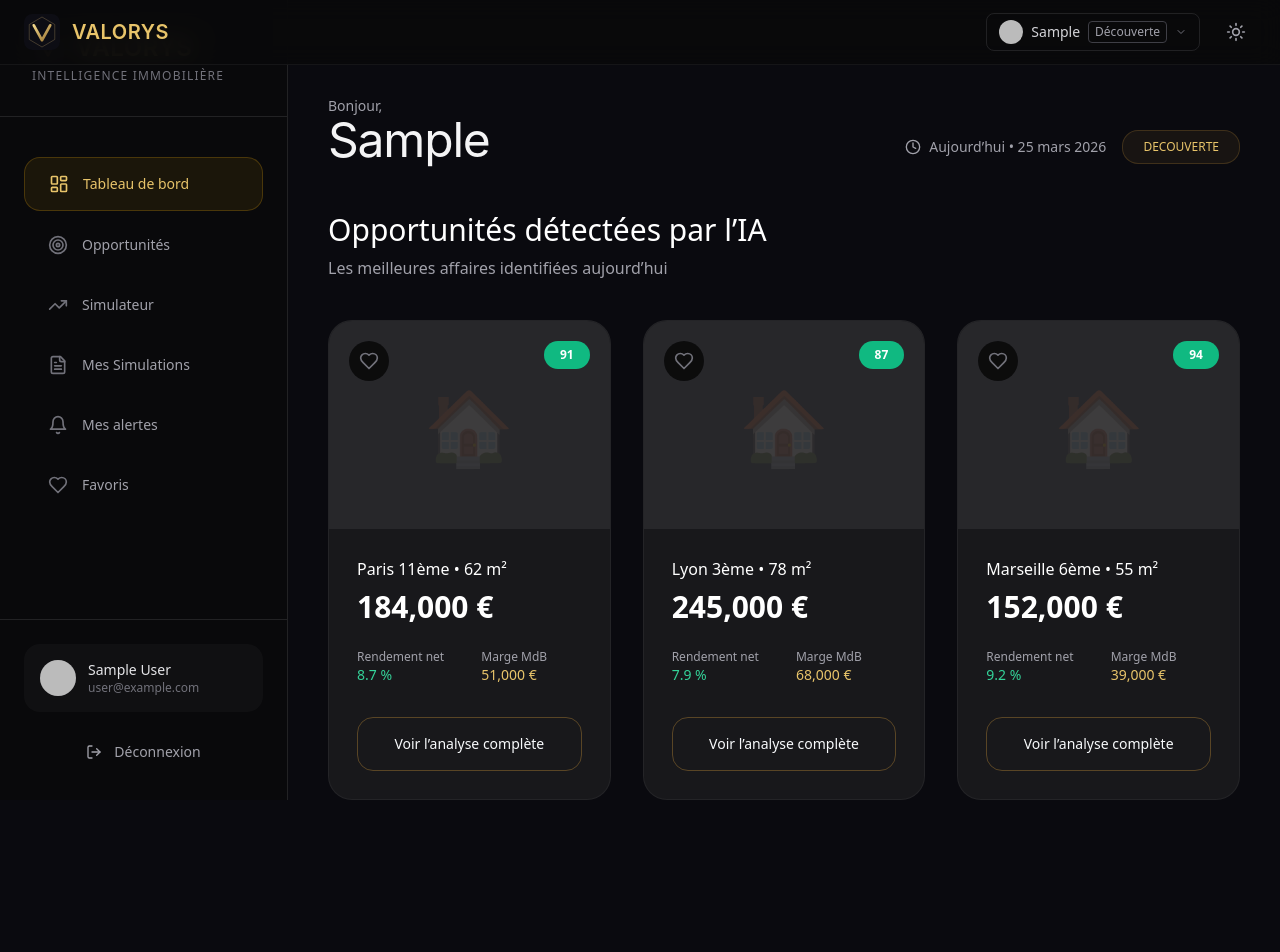
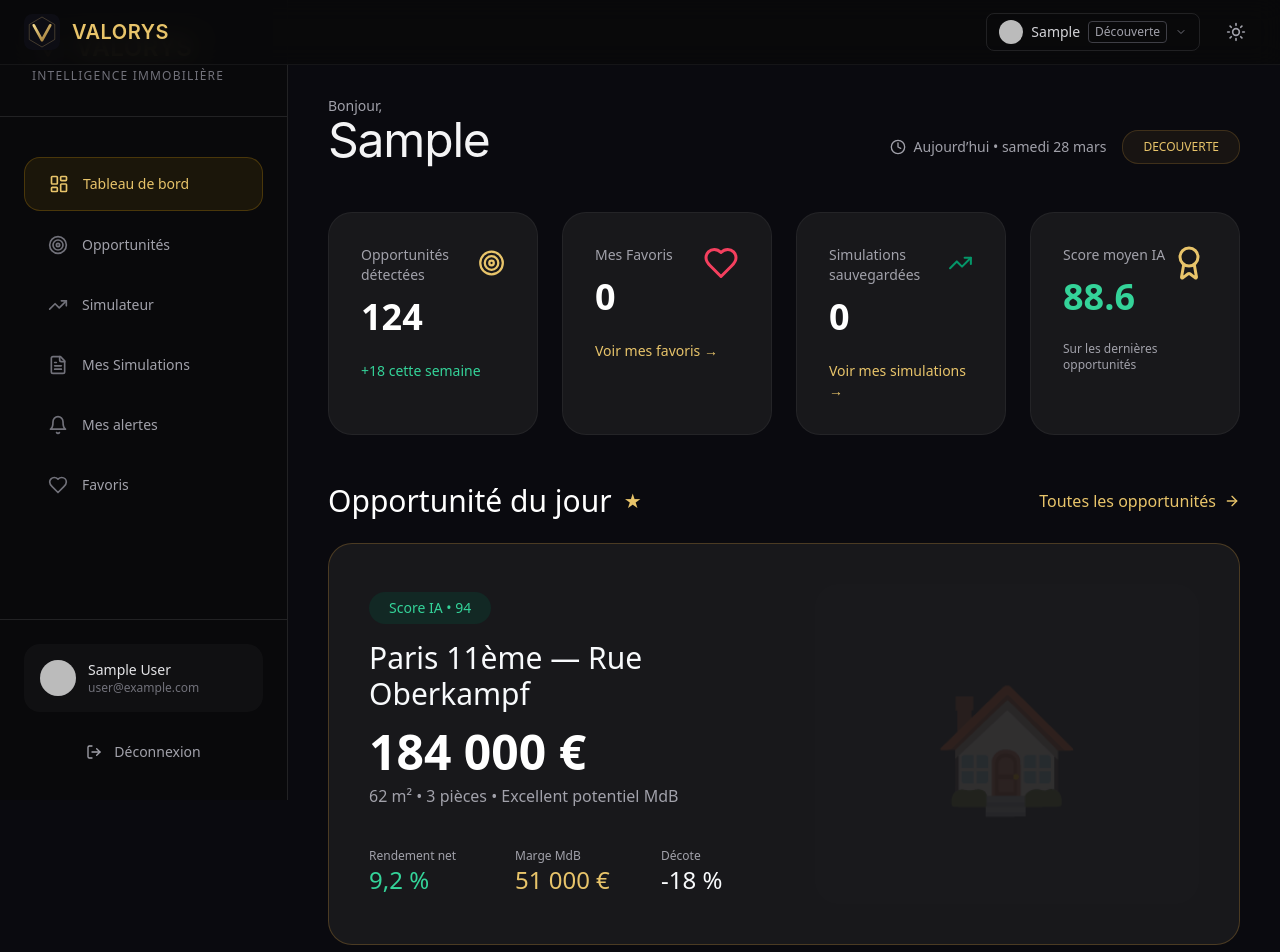
Before and after one commit to pooya75nd/Valorys, a Next.js app: page /dashboard in a window 1280 px wide. Shown: the top 952 px of the page. Before the commit the page ends 880 px from the top, so only its background shows below. Built offline with nearby package versions, Linux system fonts and the light colour scheme; no server answers; sample sign-in values are in the browser's storage.

Commit message:
Refactor DashboardPage with new features and updates

```diff
--- a/src/app/dashboard/page.tsx
+++ b/src/app/dashboard/page.tsx
@@ -1,12 +1,11 @@
 'use client'
 export const dynamic = 'force-dynamic'
-
 import { useSession } from 'next-auth/react'
 import { useRouter } from 'next/navigation'
 import { useEffect, useState } from 'react'
 import Sidebar from '@/components/Sidebar'
 import Link from 'next/link'
-import { ArrowRight, Clock, Star, Heart } from 'lucide-react'
+import { ArrowRight, Clock, Target, TrendingUp, Heart, Award } from 'lucide-react'
 
 const sampleOpportunites = [
   {
@@ -42,24 +41,17 @@ export default function DashboardPage() {
   const { data: session, status } = useSession()
   const router = useRouter()
   const [favoris, setFavoris] = useState<number[]>([])
+  const [simulationsCount, setSimulationsCount] = useState(0)
 
   useEffect(() => {
     if (typeof window !== 'undefined') {
-      const saved = localStorage.getItem('favoris')
-      if (saved) setFavoris(JSON.parse(saved))
+      const savedFavoris = localStorage.getItem('favoris')
+      if (savedFavoris) setFavoris(JSON.parse(savedFavoris))
+
+      const savedSimulations = localStorage.getItem('simulations')
+      if (savedSimulations) setSimulationsCount(JSON.parse(savedSimulations).length)
     }
   }, [])
-
-  const toggleFavori = (id: number) => {
-    let newFavoris = [...favoris]
-    if (newFavoris.includes(id)) {
-      newFavoris = newFavoris.filter(f => f !== id)
-    } else {
-      newFavoris.push(id)
-    }
-    setFavoris(newFavoris)
-    localStorage.setItem('favoris', JSON.stringify(newFavoris))
-  }
 
   useEffect(() => {
     if (status === 'unauthenticated') router.push('/login')
@@ -68,12 +60,14 @@ export default function DashboardPage() {
   if (status === 'loading') {
     return (
       <main className="min-h-screen bg-zinc-50 dark:bg-ink-deep flex items-center justify-center">
-        <div className="text-zinc-500 dark:text-zinc-400">Chargement...</div>
+        <div className="text-zinc-500 dark:text-zinc-400">Chargement du cockpit...</div>
       </main>
     )
   }
 
   if (!session) return null
+
+  const plan = session.user?.plan ?? 'DECOUVERTE'
 
   return (
     <div className="flex min-h-screen bg-zinc-50 dark:bg-ink-deep">
@@ -82,6 +76,7 @@ export default function DashboardPage() {
       <main className="flex-1 lg:ml-72 pt-24 pb-20 px-6 lg:px-10">
         <div className="max-w-7xl mx-auto">
 
+          {/* Header d'accueil */}
           <div className="flex flex-col md:flex-row md:items-end justify-between mb-12">
             <div>
               <p className="text-zinc-500 dark:text-zinc-400 text-sm font-light">Bonjour,</p>
@@ -89,21 +84,118 @@ export default function DashboardPage() {
                 {session.user?.name?.split(' ')[0] ?? 'Investisseur'}
               </h1>
             </div>
-
             <div className="flex items-center gap-4 mt-6 md:mt-0 text-sm text-zinc-500 dark:text-zinc-400">
               <div className="flex items-center gap-2">
                 <Clock className="w-4 h-4" />
-                <span>Aujourd’hui • 25 mars 2026</span>
+                <span>Aujourd’hui • {new Date().toLocaleDateString('fr-FR', { weekday: 'long', month: 'long', day: 'numeric' })}</span>
               </div>
               <div className="px-5 py-2 bg-amber-100 dark:bg-gold-700/10 border border-amber-200 dark:border-gold-700/30 rounded-2xl text-amber-700 dark:text-gold-400 text-xs font-medium">
-                {session.user?.plan ?? 'DECOUVERTE'}
+                {plan}
               </div>
             </div>
           </div>
 
-          <div className="mb-10">
+          {/* Statistiques KPI */}
+          <div className="grid grid-cols-1 md:grid-cols-2 lg:grid-cols-4 gap-6 mb-12">
+            <div className="bg-white dark:bg-zinc-900 border border-white/5 rounded-3xl p-8">
+              <div className="flex justify-between items-start">
+                <div>
+                  <p className="text-zinc-500 dark:text-zinc-400 text-sm">Opportunités détectées</p>
+                  <p className="text-4xl font-semibold text-zinc-900 dark:text-white mt-3">124</p>
+                </div>
+                <Target className="w-9 h-9 text-amber-600 dark:text-gold-400" />
+              </div>
+              <p className="text-emerald-600 dark:text-emerald-400 text-sm mt-6">+18 cette semaine</p>
+            </div>
+
+            <div className="bg-white dark:bg-zinc-900 border border-white/5 rounded-3xl p-8">
+              <div className="flex justify-between items-start">
+                <div>
+                  <p className="text-zinc-500 dark:text-zinc-400 text-sm">Mes Favoris</p>
+                  <p className="text-4xl font-semibold text-zinc-900 dark:text-white mt-3">{favoris.length}</p>
+                </div>
+                <Heart className="w-9 h-9 text-rose-500" />
+              </div>
+              <Link href="/dashboard/favoris" className="text-amber-600 dark:text-gold-400 text-sm mt-6 inline-block hover:underline">
+                Voir mes favoris →
+              </Link>
+            </div>
+
+            <div className="bg-white dark:bg-zinc-900 border border-white/5 rounded-3xl p-8">
+              <div className="flex justify-between items-start">
+                <div>
+                  <p className="text-zinc-500 dark:text-zinc-400 text-sm">Simulations sauvegardées</p>
+                  <p className="text-4xl font-semibold text-zinc-900 dark:text-white mt-3">{simulationsCount}</p>
+                </div>
+                <TrendingUp className="w-9 h-9 text-emerald-600" />
+              </div>
+              <Link href="/dashboard/simulations" className="text-amber-600 dark:text-gold-400 text-sm mt-6 inline-block hover:underline">
+                Voir mes simulations →
+              </Link>
+            </div>
+
+            <div className="bg-white dark:bg-zinc-900 border border-white/5 rounded-3xl p-8">
+              <div className="flex justify-between items-start">
+                <div>
+                  <p className="text-zinc-500 dark:text-zinc-400 text-sm">Score moyen IA</p>
+                  <p className="text-4xl font-semibold text-emerald-600 dark:text-emerald-400 mt-3">88.6</p>
+                </div>
+                <Award className="w-9 h-9 text-amber-600 dark:text-gold-400" />
+              </div>
+              <p className="text-xs text-zinc-500 dark:text-zinc-400 mt-6">Sur les dernières opportunités</p>
+            </div>
+          </div>
+
+          {/* Opportunité du jour */}
+          <div className="mb-14">
+            <div className="flex items-center justify-between mb-6">
+              <h2 className="text-3xl font-medium text-zinc-900 dark:text-white flex items-center gap-3">
+                <span>Opportunité du jour</span>
+                <span className="text-amber-600 dark:text-gold-400 text-xl">★</span>
+              </h2>
+              <Link href="/opportunites" className="text-amber-600 dark:text-gold-400 flex items-center gap-2 hover:underline">
+                Toutes les opportunités <ArrowRight className="w-4 h-4" />
+              </Link>
+            </div>
+
+            <div className="bg-white dark:bg-zinc-900 border border-amber-600/30 dark:border-gold-700/40 rounded-3xl p-10 flex flex-col lg:flex-row gap-10 items-center">
+              <div className="flex-1">
+                <div className="inline-flex bg-emerald-100 dark:bg-emerald-900/30 text-emerald-700 dark:text-emerald-400 px-5 py-1.5 rounded-full text-sm font-medium mb-4">
+                  Score IA • 94
+                </div>
+                <h3 className="text-3xl font-medium">Paris 11ème — Rue Oberkampf</h3>
+                <p className="text-5xl font-semibold text-zinc-900 dark:text-white mt-4">184 000 €</p>
+                <p className="text-zinc-500 dark:text-zinc-400 mt-2">62 m² • 3 pièces • Excellent potentiel MdB</p>
+
+                <div className="mt-10 grid grid-cols-3 gap-8">
+                  <div>
+                    <p className="text-xs text-zinc-500 dark:text-zinc-400">Rendement net</p>
+                    <p className="text-2xl font-medium text-emerald-600 dark:text-emerald-400">9,2 %</p>
+                  </div>
+                  <div>
+                    <p className="text-xs text-zinc-500 dark:text-zinc-400">Marge MdB</p>
+                    <p className="text-2xl font-medium text-amber-600 dark:text-gold-400">51 000 €</p>
+                  </div>
+                  <div>
+                    <p className="text-xs text-zinc-500 dark:text-zinc-400">Décote</p>
+                    <p className="text-2xl font-medium">-18 %</p>
+                  </div>
+                </div>
+              </div>
+
+              <div className="lg:w-96 h-80 bg-zinc-100 dark:bg-zinc-800 rounded-3xl flex items-center justify-center text-[120px] opacity-10">
+                🏠
+              </div>
+            </div>
+          </div>
+
+          {/* Opportunités récentes */}
+          <div>
+            <div className="flex items-center justify-between mb-8">
               <h2 className="text-3xl font-medium text-zinc-900 dark:text-white">Opportunités détectées par l’IA</h2>
-            <p className="text-zinc-500 dark:text-zinc-400 mt-2">Les meilleures affaires identifiées aujourd’hui</p>
+              <Link href="/opportunites" className="text-amber-600 dark:text-gold-400 flex items-center gap-2 text-sm hover:underline">
+                Voir tout <ArrowRight className="w-4 h-4" />
+              </Link>
             </div>
 
             <div className="grid md:grid-cols-2 xl:grid-cols-3 gap-8">
@@ -116,13 +208,20 @@ export default function DashboardPage() {
                   >
                     <div className="h-52 bg-zinc-100 dark:bg-zinc-800 relative flex items-center justify-center">
                       <div className="text-7xl opacity-10">🏠</div>
-
                       <div className="absolute top-5 right-5 bg-emerald-500 text-white text-xs font-semibold px-4 py-1.5 rounded-2xl">
                         {opp.score}
                       </div>
-
                       <button
-                      onClick={() => toggleFavori(opp.id)}
+                        onClick={() => {
+                          let newFavoris = [...favoris]
+                          if (isFavori) {
+                            newFavoris = newFavoris.filter(id => id !== opp.id)
+                          } else {
+                            newFavoris.push(opp.id)
+                          }
+                          setFavoris(newFavoris)
+                          localStorage.setItem('favoris', JSON.stringify(newFavoris))
+                        }}
                         className="absolute top-5 left-5 p-2.5 bg-white/90 dark:bg-black/70 rounded-full hover:bg-rose-100 dark:hover:bg-rose-900/50 transition-all"
                       >
                         <Heart className={`w-5 h-5 transition-colors ${isFavori ? 'text-rose-500 fill-current' : 'text-zinc-400 dark:text-zinc-500'}`} />
@@ -155,7 +254,7 @@ export default function DashboardPage() {
                 )
               })}
             </div>
-
+          </div>
         </div>
       </main>
     </div>
```
Lines whose indentation alone changed are shown as unchanged.
